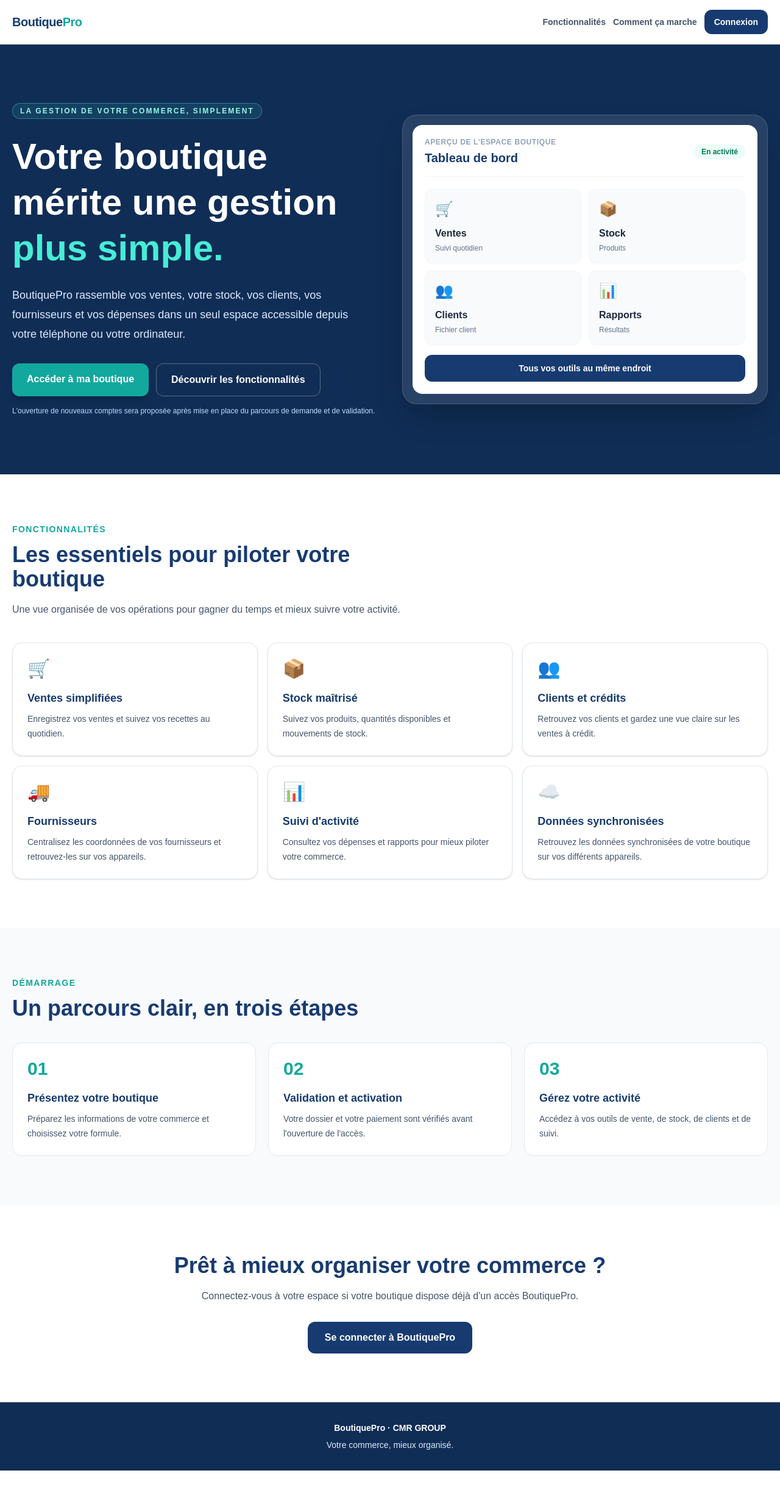
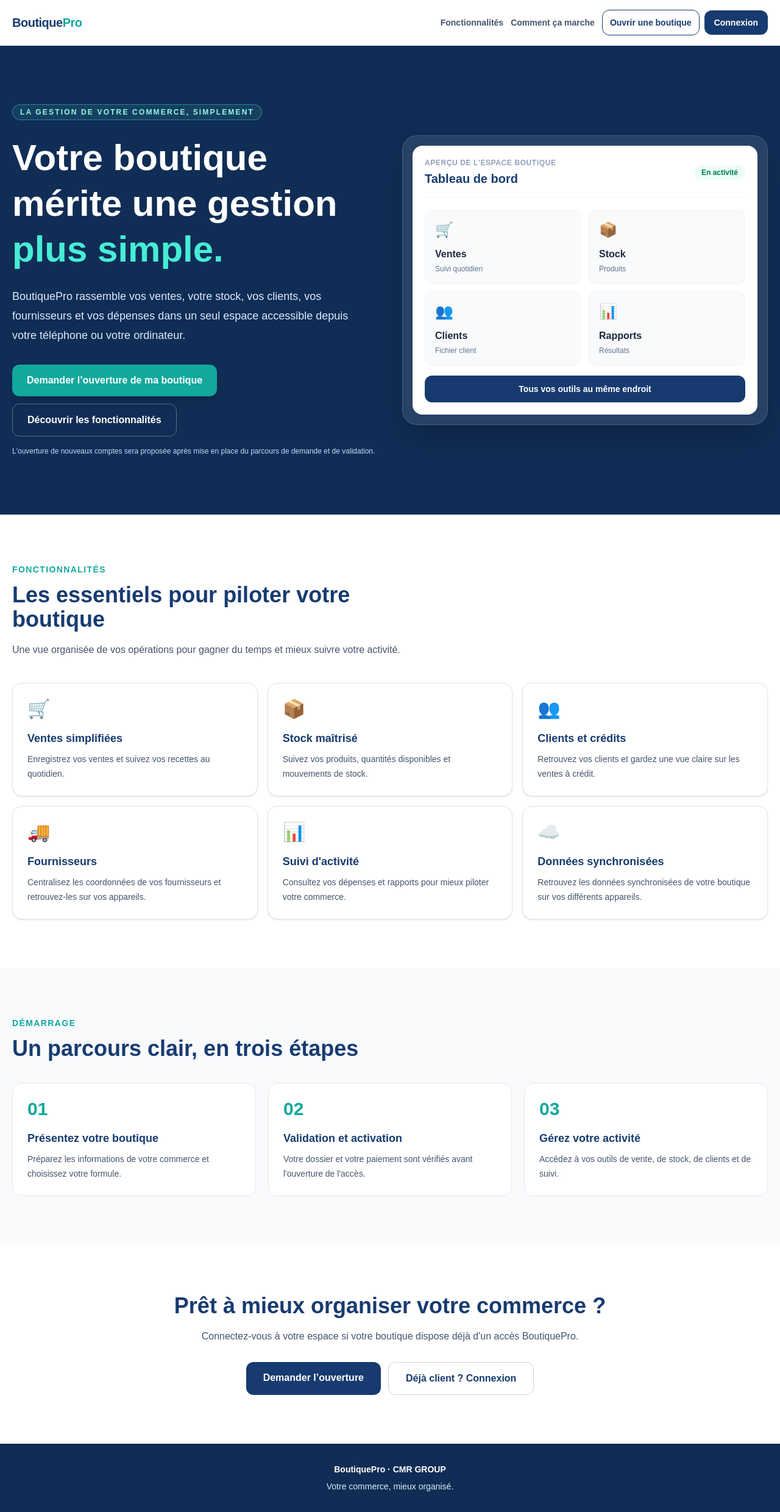
Before and after one commit to braukael-crypto/boutique-pro, a Next.js app: page / in a window 1280 px wide. Shown: the whole page at 61% size. Before the commit the page ends 2412 px from the top, so only its background shows below. Built offline with nearby package versions, Linux system fonts and the light colour scheme.

Commit message:
Link public landing page to shop opening request

```diff
--- a/src/app/page.tsx
+++ b/src/app/page.tsx
@@ -24,7 +24,7 @@ export default function PublicHomePage() {
           <nav className="flex items-center gap-3">
             <a href="#fonctionnalites" className="hidden text-sm font-semibold text-slate-600 sm:inline">Fonctionnalités</a>
             <a href="#fonctionnement" className="hidden text-sm font-semibold text-slate-600 sm:inline">Comment ça marche</a>
-            <Link href="/connexion" className="rounded-xl bg-[#173B70] px-4 py-2.5 text-sm font-bold text-white">Connexion</Link>
+            <div className="flex items-center gap-2"><Link href="/inscription" className="hidden rounded-xl border border-[#173B70] px-3 py-2.5 text-sm font-bold text-[#173B70] sm:inline">Ouvrir une boutique</Link><Link href="/connexion" className="rounded-xl bg-[#173B70] px-4 py-2.5 text-sm font-bold text-white">Connexion</Link></div>
           </nav>
         </div>
       </header>
@@ -36,7 +36,7 @@ export default function PublicHomePage() {
             <h1 className="mt-6 max-w-2xl text-4xl font-black leading-tight sm:text-5xl lg:text-6xl">Votre boutique mérite une gestion <span className="text-teal-300">plus simple.</span></h1>
             <p className="mt-6 max-w-xl text-base leading-8 text-blue-100 sm:text-lg">BoutiquePro rassemble vos ventes, votre stock, vos clients, vos fournisseurs et vos dépenses dans un seul espace accessible depuis votre téléphone ou votre ordinateur.</p>
             <div className="mt-8 flex flex-wrap gap-3">
-              <Link href="/connexion" className="rounded-xl bg-[#12A89D] px-6 py-3.5 font-bold text-white shadow-lg shadow-black/10">Accéder à ma boutique</Link>
+              <Link href="/inscription" className="rounded-xl bg-[#12A89D] px-6 py-3.5 font-bold text-white shadow-lg shadow-black/10">Demander l’ouverture de ma boutique</Link>
               <a href="#fonctionnalites" className="rounded-xl border border-white/30 px-6 py-3.5 font-bold text-white">Découvrir les fonctionnalités</a>
             </div>
             <p className="mt-4 text-xs text-blue-200">L'ouverture de nouveaux comptes sera proposée après mise en place du parcours de demande et de validation.</p>
@@ -75,7 +75,7 @@ export default function PublicHomePage() {
       <section className="mx-auto max-w-7xl px-5 py-16 text-center sm:py-20">
         <h2 className="text-3xl font-black text-[#173B70] sm:text-4xl">Prêt à mieux organiser votre commerce ?</h2>
         <p className="mx-auto mt-4 max-w-2xl leading-7 text-slate-600">Connectez-vous à votre espace si votre boutique dispose déjà d'un accès BoutiquePro.</p>
-        <Link href="/connexion" className="mt-7 inline-flex rounded-xl bg-[#173B70] px-7 py-3.5 font-bold text-white">Se connecter à BoutiquePro</Link>
+        <div className="mt-7 flex flex-wrap justify-center gap-3"><Link href="/inscription" className="inline-flex rounded-xl bg-[#173B70] px-7 py-3.5 font-bold text-white">Demander l’ouverture</Link><Link href="/connexion" className="inline-flex rounded-xl border border-slate-300 px-7 py-3.5 font-bold text-[#173B70]">Déjà client ? Connexion</Link></div>
       </section>
 
       <footer className="bg-[#102D55] px-5 py-8 text-center text-sm text-blue-100"><p className="font-bold text-white">BoutiquePro · CMR GROUP</p><p className="mt-2">Votre commerce, mieux organisé.</p></footer>
```
